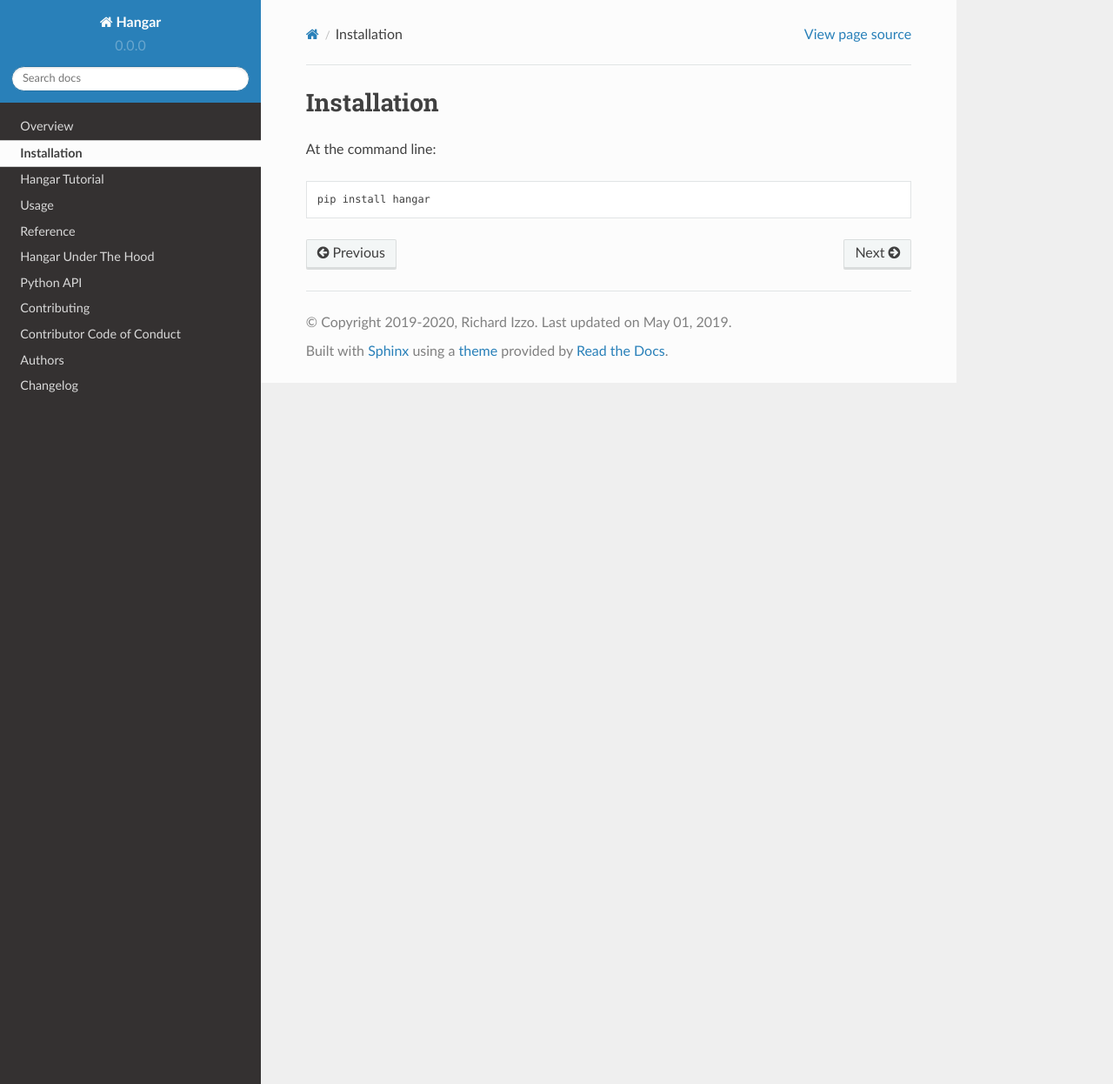
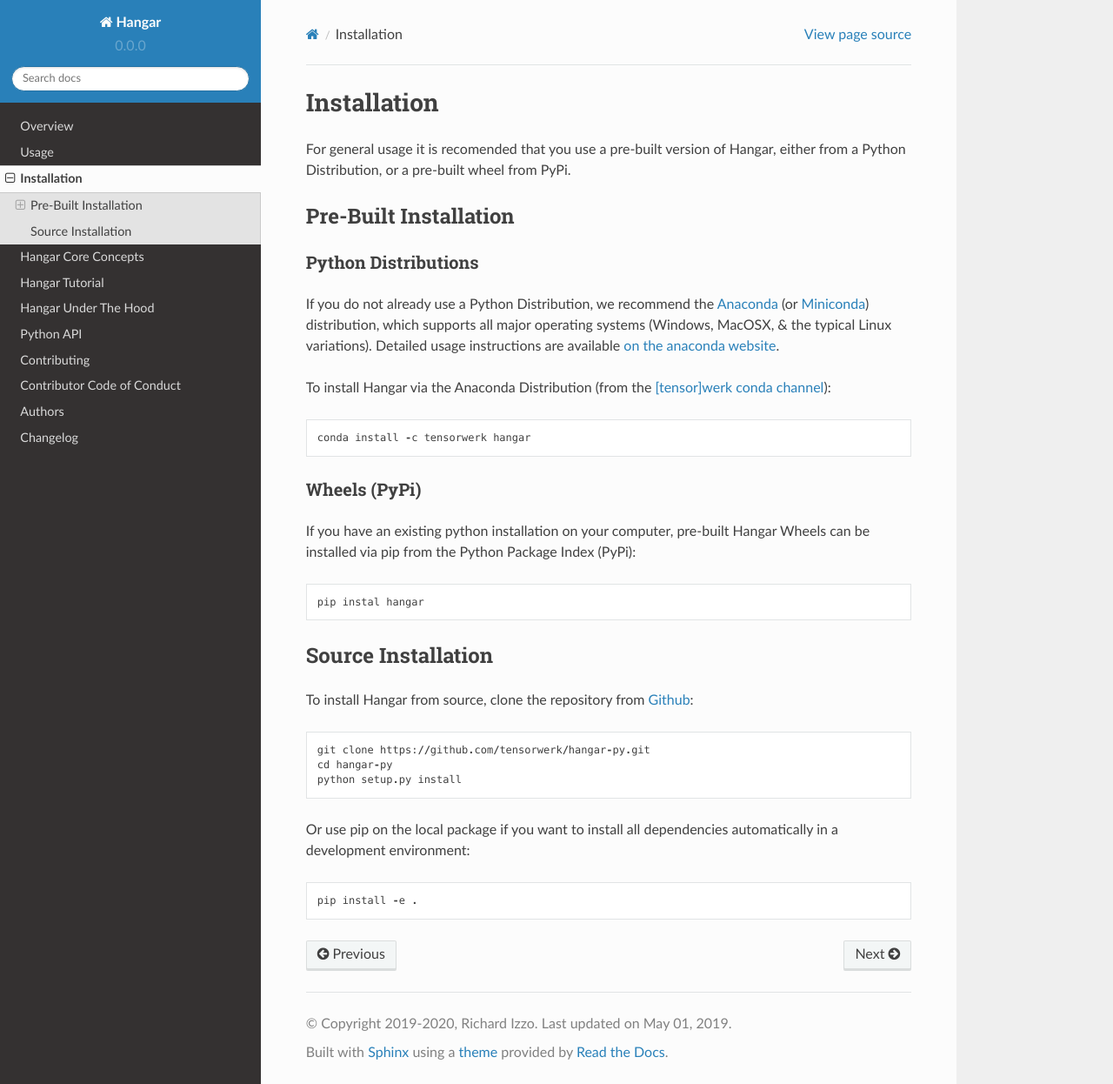
Before and after one commit to tensorwerk/hangar-py, a Sphinx documentation site: the page built from docs/installation.rst, in a window 1280 px wide and 1246 px high. Shown: the whole window at 87% size. Built offline with Sphinx 7.4.7 and the Read the Docs theme 2.0.0, drawn with Linux system fonts in a browser that asks for light colours.

Commit message:
work on core concepts docs

```diff
--- /dev/null
+++ b/docs/concepts.rst
@@ -0,0 +1,30 @@
+====================
+Hangar Core Concepts
+====================
+
+This document provides a high level overview of the problems hangar is designed
+to solve and introduces the core concepts for begining to use Hangar.
+
+What Is Hangar?
+===============
+
+At it's core hangar is designed to solve many of the same problems faced by
+traditional code version control system (ie. ``Git``), just adapted for
+numerical data:
+
+* Time travel through the historical evolution a dataset
+* Zero-cost Branching to enable exploratory analysis and collaboration
+* Cheap Merging to build datasets over time (with multiple collaborators)
+* Completely abstracted organization and management of data files on disk
+* Ability to only retrieve a small portion of the data (as needed) while still
+  maintaining complete historical record
+* Ability to push and pull changes directly to collaborators or a central server
+  (ie a truley distributed version control system)
+
+The ability of version control systems to perform these tasks for codebases is
+largely taken for granted by almost every developer today; However, we are
+in-fact standing on the shoulders of giants, with decades of engineering which
+has resulted in these phenomenlly useful tools. Now that a new era of
+"Data-Defined software" is taking hold, we find there is a strong need for
+analogous version control systems which are designed to handle numerical data at
+large scale... Welcome to Hangar!
--- a/docs/index.rst
+++ b/docs/index.rst
@@ -1,15 +1,14 @@
-========
-Contents
-========
+.. include:: ../README.rst
 
 .. toctree::
    :maxdepth: 3
+   :hidden:
 
    readme
+   quickstart
    installation
+   concepts
    tutorial
-   usage
-   reference/index
    design
    api
    contributing
--- a/docs/installation.rst
+++ b/docs/installation.rst
@@ -2,6 +2,51 @@
 Installation
 ============
 
-At the command line::
+For general usage it is recomended that you use a pre-built version of Hangar,
+either from a Python Distribution, or a pre-built wheel from PyPi.
 
-    pip install hangar
+
+Pre-Built Installation
+======================
+
+
+Python Distributions
+--------------------
+
+If you do not already use a Python Distribution, we recommend the `Anaconda
+<https://www.anaconda.com/distribution/>`_ (or `Miniconda
+<https://docs.conda.io/en/latest/miniconda.html>`_) distribution, which supports
+all major operating systems (Windows, MacOSX, & the typical Linux variations).
+Detailed usage instructions are available `on the anaconda website
+<https://docs.anaconda.com/anaconda/>`_.
+
+To install Hangar via the Anaconda Distribution (from the `[tensor]werk conda
+channel <https://anaconda.org/tensorwerk>`_)::
+
+    conda install -c tensorwerk hangar
+
+
+Wheels (PyPi)
+-------------
+
+If you have an existing python installation on your computer, pre-built Hangar Wheels
+can be installed via pip from the Python Package Index (PyPi)::
+
+    pip instal hangar
+
+
+Source Installation
+===================
+
+
+To install Hangar from source, clone the repository from `Github
+<https://github.com/tensorwerk/hangar-py>`_::
+
+    git clone https://github.com/tensorwerk/hangar-py.git
+    cd hangar-py
+    python setup.py install
+
+Or use pip on the local package if you want to install all dependencies
+automatically in a development environment::
+
+    pip install -e .
--- a/docs/usage.rst
+++ b/docs/quickstart.rst
@@ -4,4 +4,4 @@ Usage
 
 To use Hangar in a project::
 
-	import hangar
+	from hangar import Repository
--- a/docs/reference/index.rst
+++ /dev/null
@@ -1,7 +0,0 @@
-Reference
-=========
-
-.. toctree::
-    :glob:
-
-    hangar*
```
Also changed, not shown: docs/reference/hangar.rst (deleted, +0 -9 lines).
